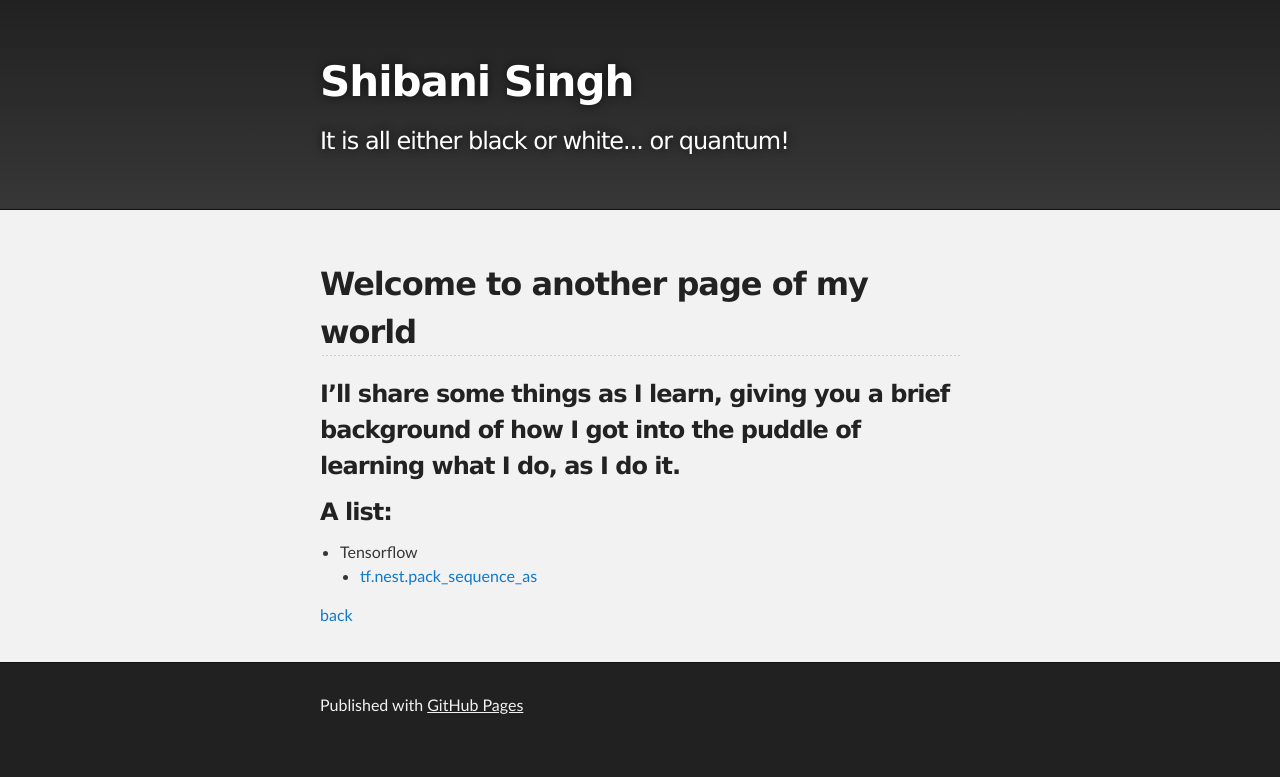
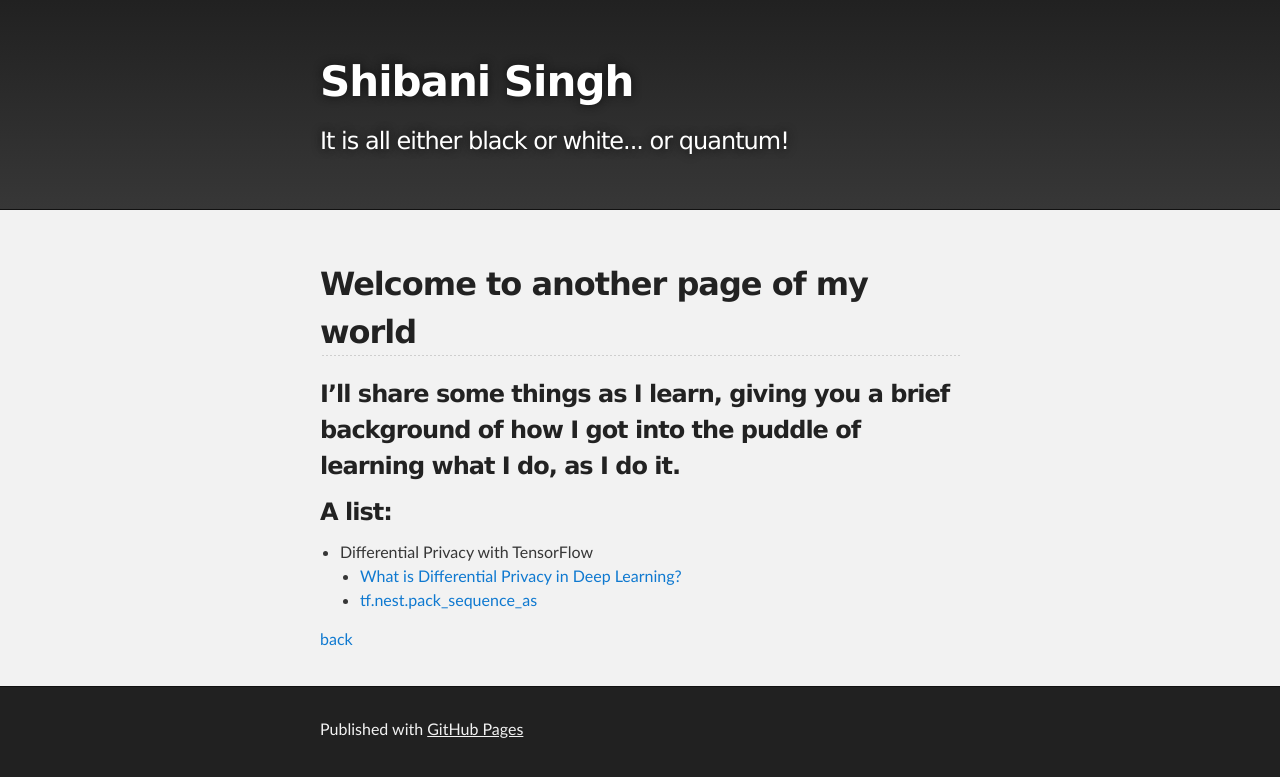
Before and after one commit to paperblack/paperblack.github.io, a Jekyll site: the page built from another-page.md, in a window 1280 px wide. Shown: the top 777 px of the page. Built offline with Jekyll 4.4.1, drawn with Linux system fonts in a browser that asks for light colours; our own code applies the rules of GitHub Pages for plain Markdown files.

Commit message:
Add intro to DP

```diff
--- a/another-page.md
+++ b/another-page.md
@@ -8,7 +8,8 @@ layout: default
 
 ### A list:
 
-- Tensorflow
+- Differential Privacy with TensorFlow
+  - [What is Differential Privacy in Deep Learning?](./dp_dl.html)
   - [tf.nest.pack_sequence_as](./tf-flatten-pack_sequence.html)
 
 [back](./)
```
